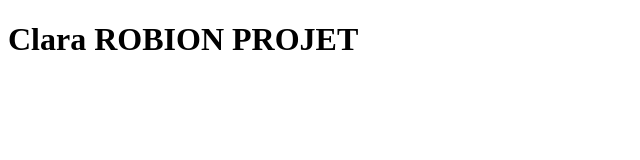
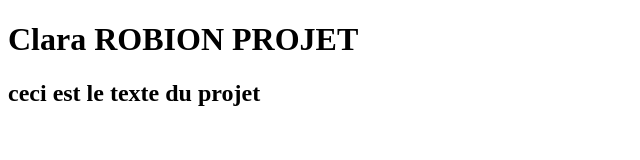
Before and after one commit to ClaraROBION/projet-clara, a plain HTML site: page index.html in a window 1280 px wide. Shown: the whole page, without its empty margins (0-640 px from the left). Drawn offline with Linux system fonts and the light colour scheme.

Commit message:
ajout texte

```diff
--- a/index.html
+++ b/index.html
@@ -6,5 +6,6 @@
 	</head>
 	<body>
 		<h1>Clara ROBION PROJET</h1>
+		<h2>ceci est le texte du projet</h2>
 	</body>
 </html>
```
